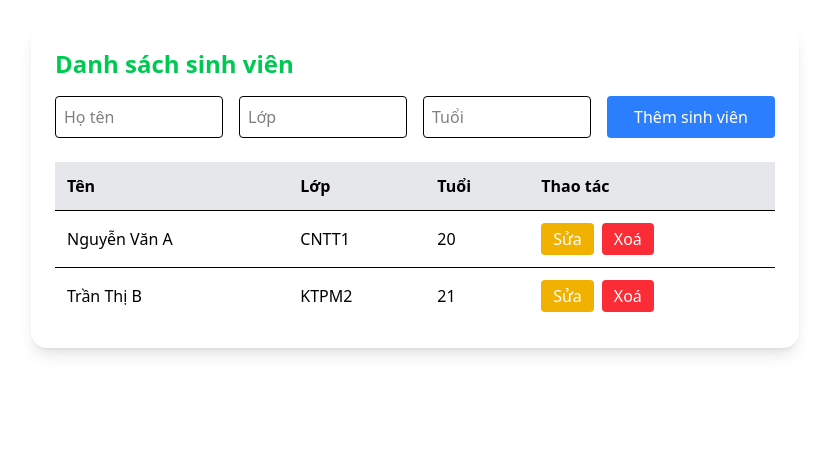
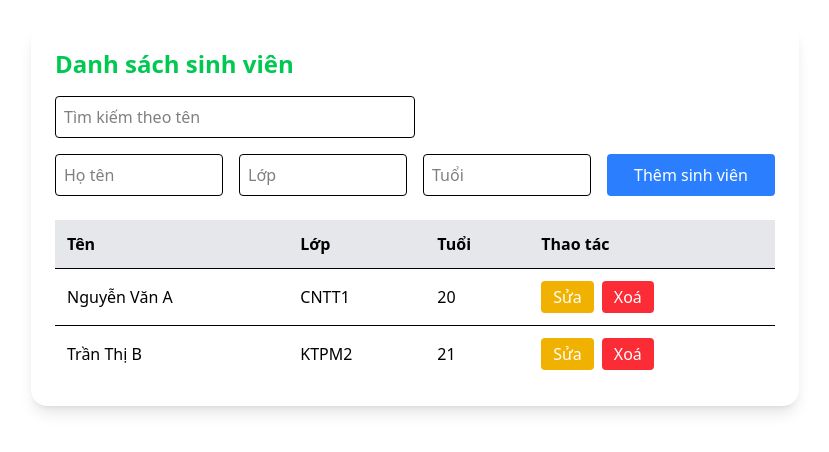
Before and after one commit to Quyen2111/22640121_NguyenTrungQuyen_KTReact, a React (Vite) app in the folder baikt/: page / in a window 1280 px wide. Shown: the top 452 px of the page, without its empty margins (225-1054 px from the left). Built offline with nearby package versions, Linux system fonts and the light colour scheme.

Commit message:
tim kiem sinh vien theo ten

```diff
--- a/baikt/src/App.jsx
+++ b/baikt/src/App.jsx
@@ -1,6 +1,7 @@
 import { useState } from 'react';
 
 function App() {
+  const [search, setSearch] = useState('');
   const [students, setStudents] = useState([
     { id: 1, ten: 'Nguyễn Văn A', lop: 'CNTT1', tuoi: 20 },
     { id: 2, ten: 'Trần Thị B', lop: 'KTPM2', tuoi: 21 },
@@ -42,11 +43,22 @@ function App() {
     setEditingId(null);
   };
 
+  const filteredStudents = students.filter(student =>
+    student.ten.toLowerCase().includes(search.toLowerCase())
+  );
+
   return (
     <div className="p-6 max-w-3xl mx-auto bg-white rounded-2xl shadow-lg mt-6">
       <h1 className="text-2xl font-bold text-green-500 mb-4">Danh sách sinh viên</h1>
 
-      {/* Form thêm */}
+      <input
+        type="text"
+        placeholder="Tìm kiếm theo tên"
+        value={search}
+        onChange={(e) => setSearch(e.target.value)}
+        className="border p-2 rounded w-full md:w-1/2 mb-4"
+      />
+
       <div className="mb-6 grid grid-cols-1 md:grid-cols-4 gap-4">
         <input
           type="text"
@@ -80,7 +92,6 @@ function App() {
         </button>
       </div>
 
-      {/* Bảng danh sách */}
       <table className="w-full table-auto border-collapse">
         <thead>
           <tr className="bg-gray-200 text-left">
@@ -91,7 +102,7 @@ function App() {
           </tr>
         </thead>
         <tbody>
-          {students.map(student => (
+          {filteredStudents.map(student => (
             <tr key={student.id} className="border-t">
               {editingId === student.id ? (
                 <>
```
Also changed, not shown: baikt/MinhChung/cau6.png (added).
